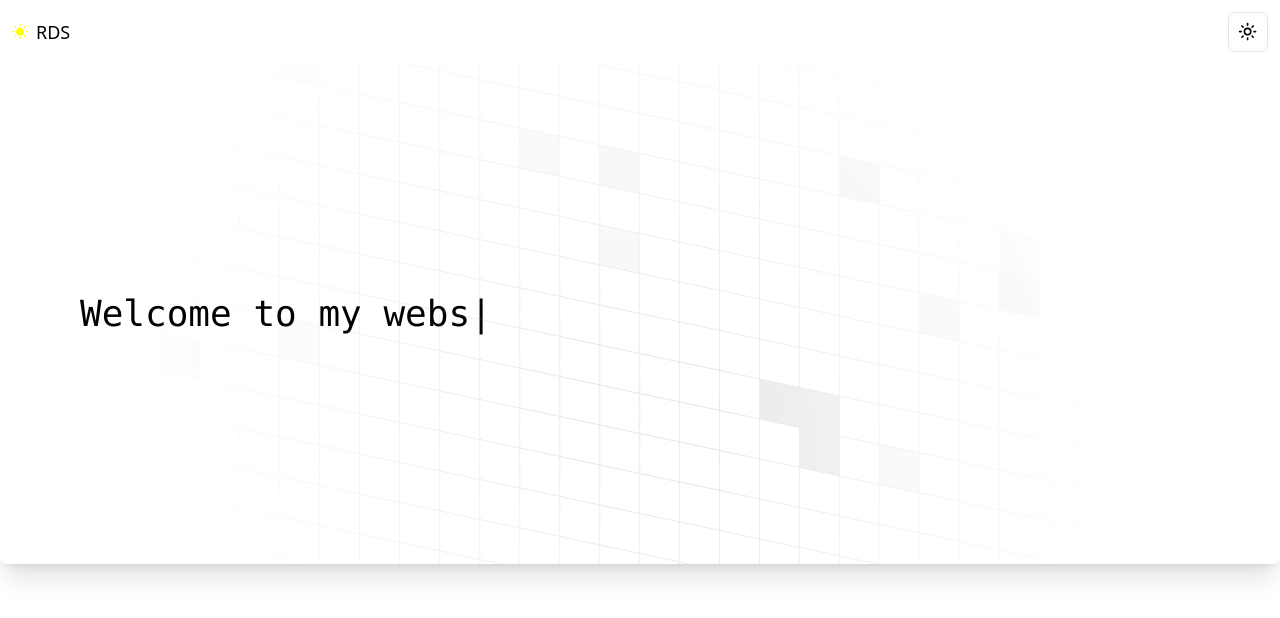
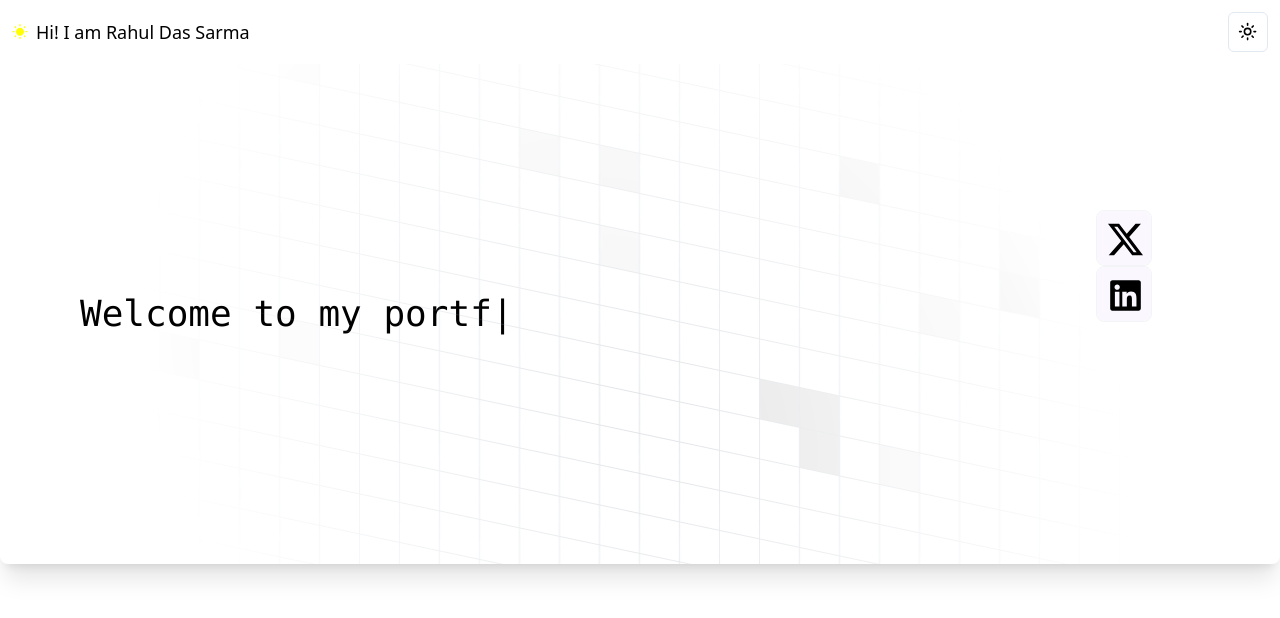
Before and after one commit to Rahul-Das-Sarma/portfolio, a Next.js app: page / in a window 1280 px wide. Shown: the top 618 px of the page. Built offline with nearby package versions, Linux system fonts and the light colour scheme.

Commit message:
feat: add banner

```diff
--- a/src/components/Header.tsx
+++ b/src/components/Header.tsx
@@ -8,7 +8,8 @@ const Header = (props: Props) => {
   return (
     <div className="p-3 flex justify-between">
       <div className="flex items-center">
-        <MdWbSunny color="yellow" /> <h1 className="ml-2 text-lg">RDS</h1>
+        <MdWbSunny color="yellow" />{" "}
+        <h1 className="ml-2 text-lg">Hi! I am Rahul Das Sarma</h1>
       </div>
       <ModeToggle />
     </div>
--- a/src/components/banner.tsx
+++ b/src/components/banner.tsx
@@ -2,16 +2,34 @@ import React from "react";
 import AnimatedGridPattern from "@/components/magicui/animated-grid-pattern";
 import { cn } from "@/lib/utils";
 import TypewriterEffect from "./typewriter-animation";
+import { BsTwitterX } from "react-icons/bs";
+import { FaLinkedin } from "react-icons/fa6";
+import GlassCard from "./cards/glass-cards";
 
 type Props = {};
 
 const Banner = (props: Props) => {
   return (
-    <div className="relative flex h-[500px] w-full items-center  overflow-hidden rounded-lg bg-background p-20 md:shadow-xl">
+    <div className="relative flex h-[500px] w-full items-center   overflow-hidden rounded-lg bg-background p-20 md:shadow-xl">
       <div className="w-100">
         <TypewriterEffect />
       </div>
-
+      <div className="h-52 w-44 absolute right-2">
+        <div className="h-14 w-14">
+          <GlassCard>
+            <div className=" h-14 w-14 flex justify-center items-center">
+              <BsTwitterX size={35} />
+            </div>
+          </GlassCard>
+        </div>
+        <div className="h-14 w-14">
+          <GlassCard>
+            <div className="h-14 w-14 flex justify-center items-center">
+              <FaLinkedin size={35} />
+            </div>
+          </GlassCard>
+        </div>
+      </div>
       <AnimatedGridPattern
         numSquares={30}
         maxOpacity={0.1}
--- a/src/components/typewriter-animation.tsx
+++ b/src/components/typewriter-animation.tsx
@@ -1,11 +1,22 @@
-import React, { useState, useEffect } from "react";
+import React, { useState, useEffect, useMemo } from "react";
 
 const TypewriterEffect = () => {
-  const texts = ["Hello, World!", "Welcome to my website!", "Enjoy your stay!"];
+  const texts = useMemo(
+    () => [
+      "Welcome to my portfolio website!",
+      "I am happy that you are here.",
+      "Please check my projects and my tech stack.",
+      "If you think I can be of any help",
+      "Please lets connect.",
+      "I would love to connect with you.",
+      "Happy Surfing!",
+    ],
+    []
+  );
   const typingSpeed = 100; // Speed of typing in ms
   const deletingSpeed = 50; // Speed of deleting in ms
   const delayBeforeDeleting = 1500; // Delay before starting to delete in ms
-  const delayBeforeTypingNext = 500; // Delay before starting to type the next text in ms
+  // const delayBeforeTypingNext = 500; // Delay before starting to type the next text in ms
 
   const [currentTextIndex, setCurrentTextIndex] = useState(0);
   const [displayedText, setDisplayedText] = useState("");
```
